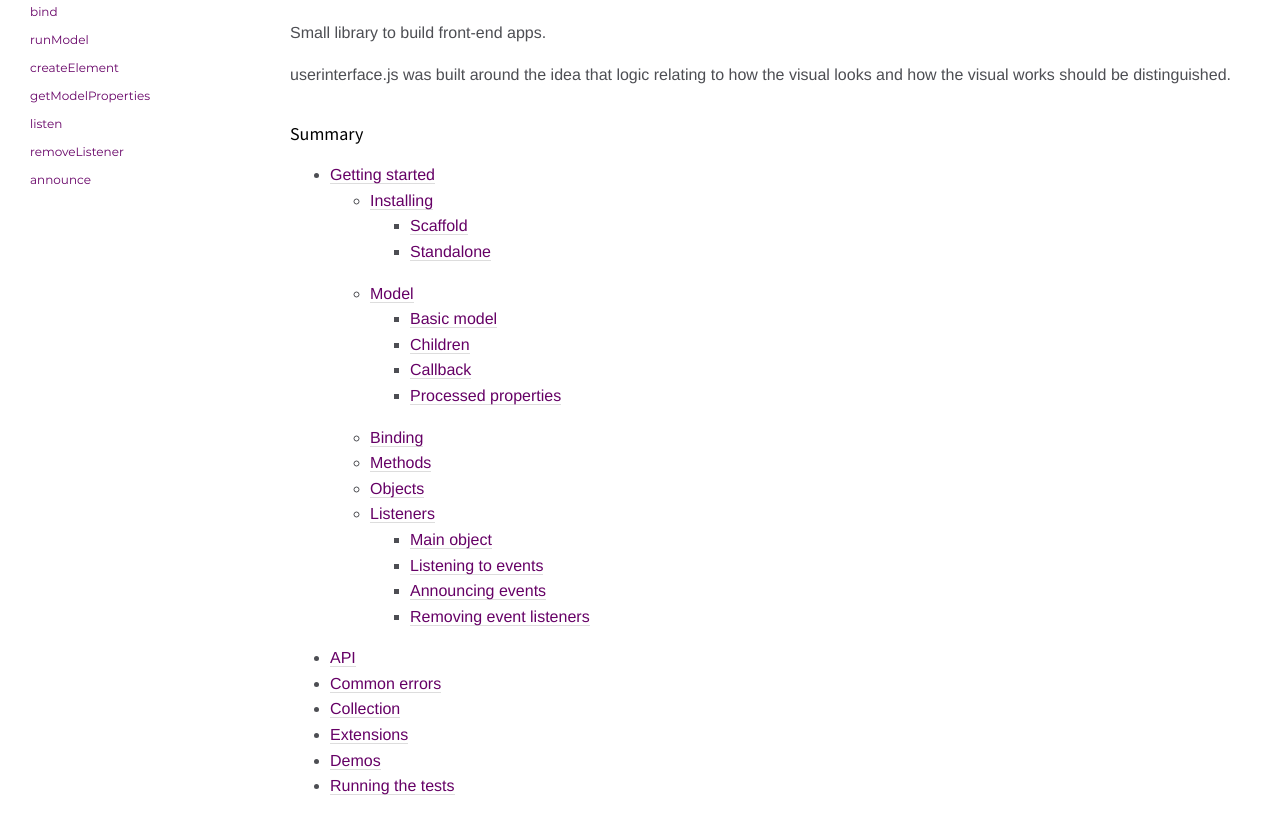
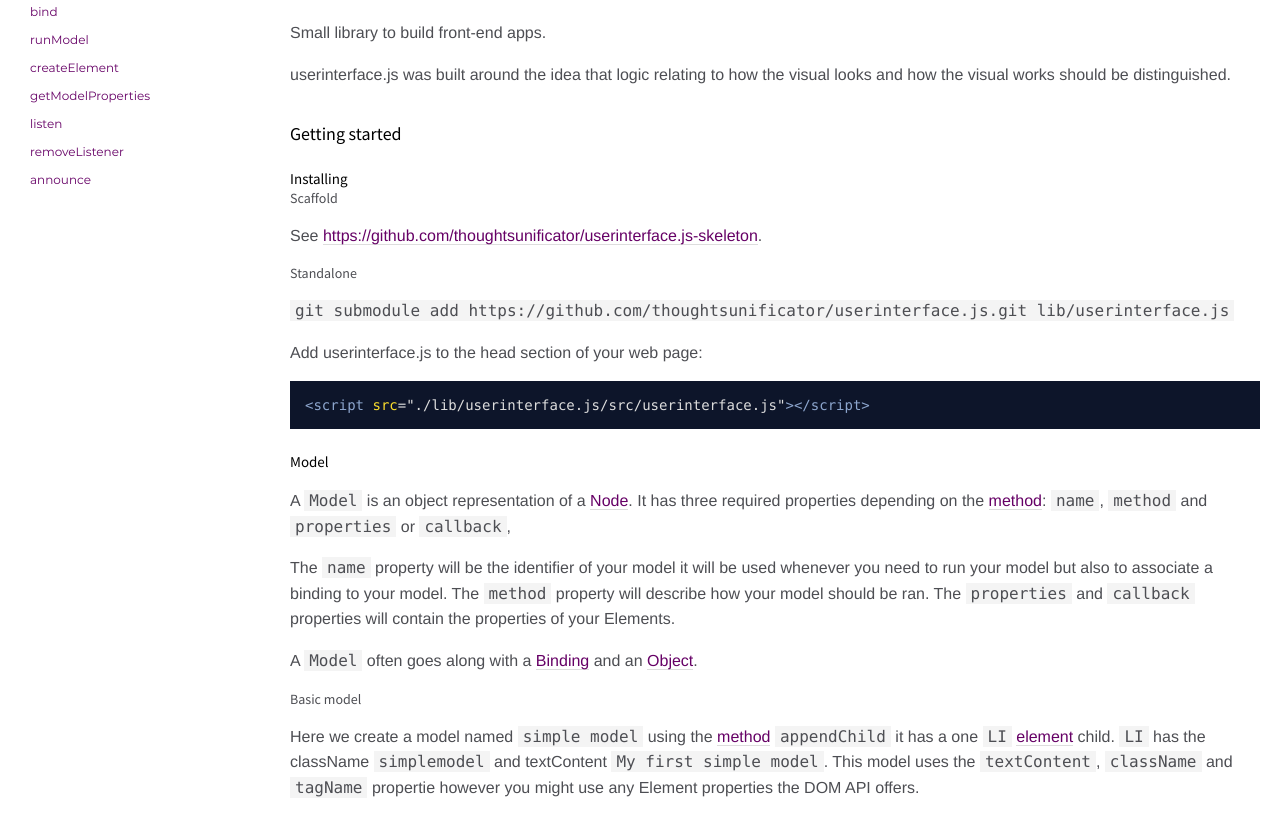
Before and after one commit to thoughtsunificator/userinterface.js, a plain HTML site: page index.html in a window 1280 px wide. Shown: the part 372-1185 px from the top of the page. Drawn offline with Linux system fonts and the light colour scheme.

Commit message:
Update docs to output generated at a8b2f56

```diff
--- a/index.html
+++ b/index.html
@@ -62,44 +62,6 @@
         <article><h1 id="userinterface.js">userinterface.js <a href="https://travis-ci.com/thoughtsunificator/userinterface.js"><img src="https://travis-ci.com/thoughtsunificator/userinterface.js.svg?branch=master" alt="Build Status"></a></h1>
 <p>Small library to build front-end apps.</p>
 <p>userinterface.js was built around the idea that logic relating to how the visual looks and how the visual works should be distinguished.</p>
-<h2 id="summary">Summary</h2>
-<ul>
-<li><a href="#getting-started">Getting started</a>
-<ul>
-<li><a href="#installing">Installing</a>
-<ul>
-<li><a href="#scaffold">Scaffold</a></li>
-<li><a href="#standalone">Standalone</a></li>
-</ul>
-</li>
-<li><a href="#model">Model</a>
-<ul>
-<li><a href="#basic-model">Basic model</a></li>
-<li><a href="#children">Children</a></li>
-<li><a href="#callback">Callback</a></li>
-<li><a href="#processed-properties">Processed properties</a></li>
-</ul>
-</li>
-<li><a href="#binding">Binding</a></li>
-<li><a href="#methods">Methods</a></li>
-<li><a href="#objects">Objects</a></li>
-<li><a href="#listeners">Listeners</a>
-<ul>
-<li><a href="#main-object">Main object</a></li>
-<li><a href="#listening-to-events">Listening to events</a></li>
-<li><a href="#announcing-events">Announcing events</a></li>
-<li><a href="#removing-event-listeners">Removing event listeners</a></li>
-</ul>
-</li>
-</ul>
-</li>
-<li><a href="#api">API</a></li>
-<li><a href="#common-errors">Common errors</a></li>
-<li><a href="#collection">Collection</a></li>
-<li><a href="#extensions">Extensions</a></li>
-<li><a href="#demos">Demos</a></li>
-<li><a href="#running-the-tests">Running the tests</a></li>
-</ul>
 <h2 id="getting-started">Getting started</h2>
 <h3 id="installing">Installing</h3>
 <h4 id="scaffold">Scaffold</h4>
@@ -348,7 +310,7 @@
 <br class="clear">
 
 <footer>
-    Documentation generated by <a href="https://github.com/jsdoc3/jsdoc">JSDoc 3.6.7</a> on Fri Jun 04 2021 11:23:38 GMT+0000 (Coordinated Universal Time) using the <a href="https://github.com/clenemt/docdash">docdash</a> theme.
+    Documentation generated by <a href="https://github.com/jsdoc3/jsdoc">JSDoc 3.6.7</a> on Wed Jun 16 2021 09:10:51 GMT+0000 (Coordinated Universal Time) using the <a href="https://github.com/clenemt/docdash">docdash</a> theme.
 </footer>
 
 <script>prettyPrint();</script>
```
Also changed, not shown: global.html (+1 -1 lines), userinterface.js.html (+1 -1 lines).
